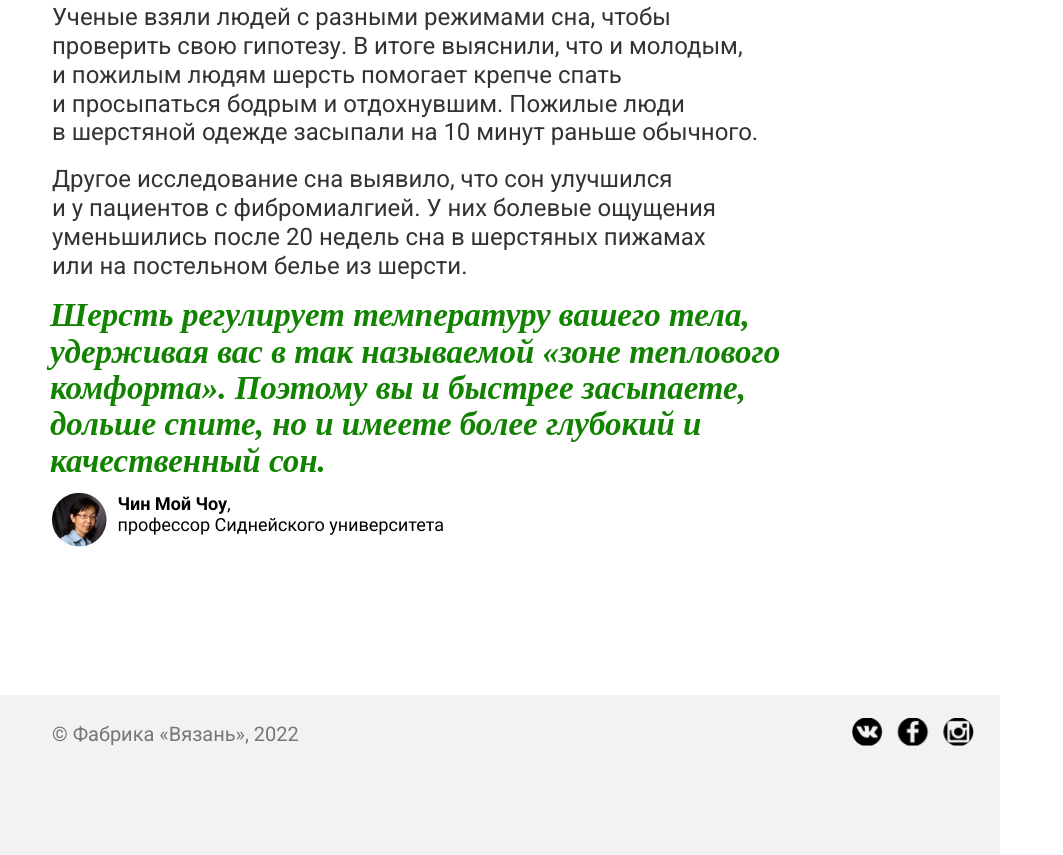
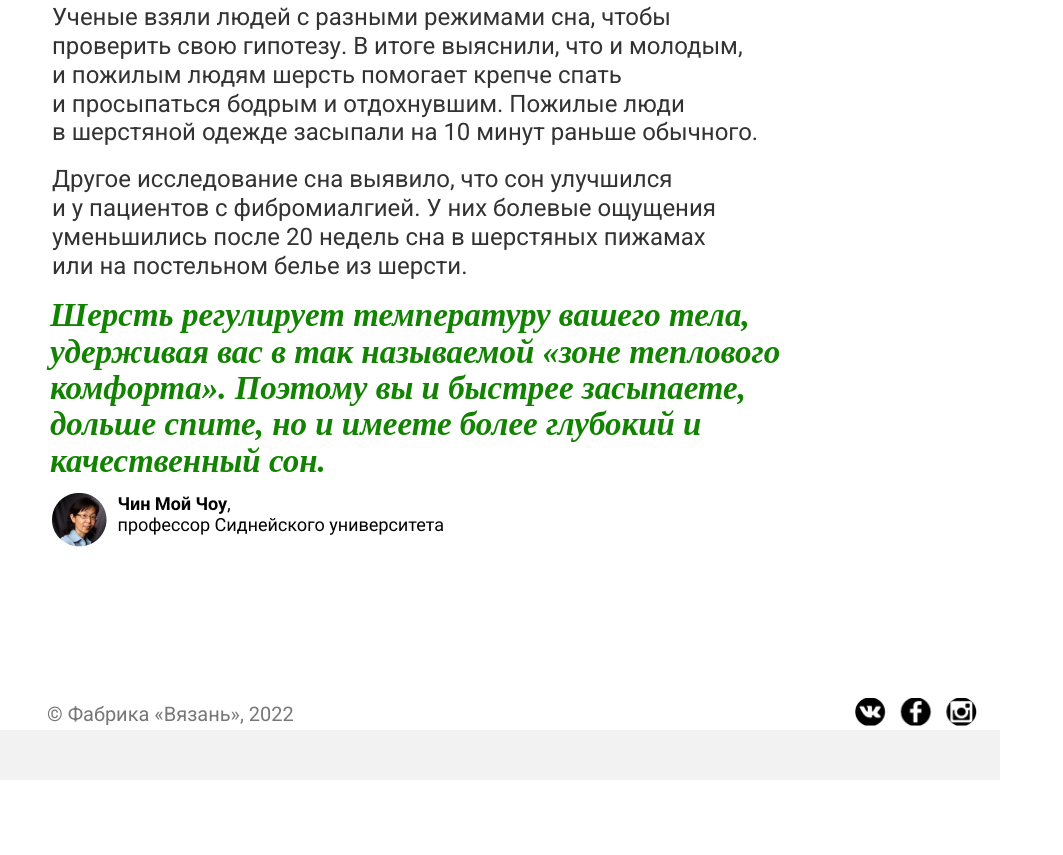
Before and after one commit to redasemenova/redasemenova.github.io, a plain HTML site: page index.html in a window 1280 px wide. Shown: the part 1112-1967 px from the top of the page, without its empty margins (0-1063 px from the left). After the commit the page ends 1892 px from the top, so only its background shows below. Drawn offline with Linux system fonts and the light colour scheme.

Commit message:
Update index.html

```diff
--- a/index.html
+++ b/index.html
@@ -104,7 +104,7 @@
 
 
 <!-- Footer -->
-<footer class="text-lg-start bg-light text-muted" style="background-color: rgba(0, 0, 0, 0.05); min-height: 50px; width: 100%; padding: 5px">
+<footer class="text-lg-start bg-light text-muted">
 
   <!-- Copyright -->
   <div class="row">
```
